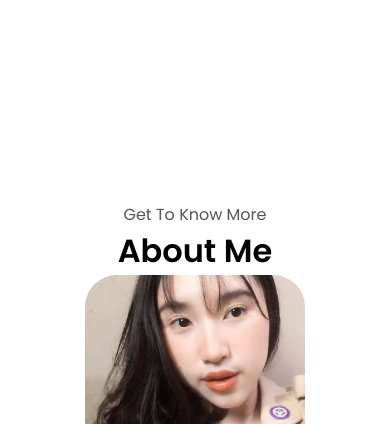
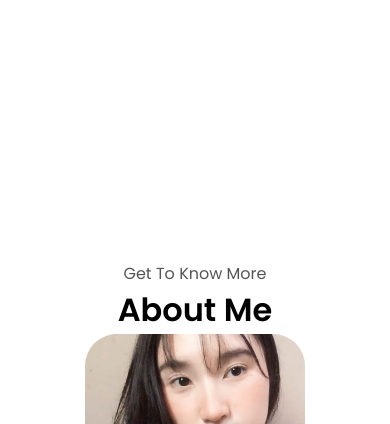
Before and after one commit to syafirlip27/portofolio-web, a plain HTML site: page index.html in a window 390 px wide. Shown: the part 676-1100 px from the top of the page. Drawn offline with Linux system fonts and the light colour scheme.

Commit message:
tambah-lagi

```diff
--- a/mediaqueries.css
+++ b/mediaqueries.css
@@ -75,7 +75,7 @@
   }
 
   #profile {
-    height: 83vh;
+    height: 90vh;
     margin-bottom: 0;
 
 
@@ -125,7 +125,7 @@
   }
 
   .section__pic-container {
-    width: 190px;
+    width: 100px;
     height: 200px;
     justify-content: center;
   }
```
